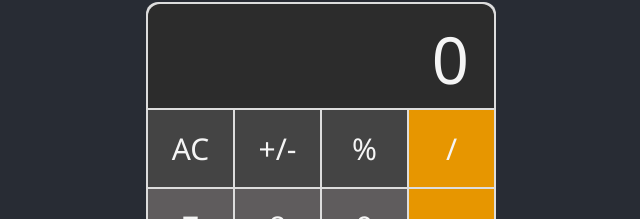
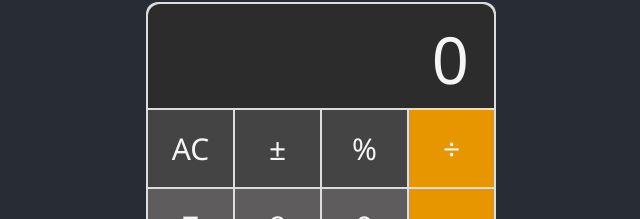
Before and after one commit to robpwatkins/maths, a React (Create React App) app: page / in a window 1280 px wide. Shown: the part 148-367 px from the top of the page, without its empty margins (319-959 px from the left). Built offline with nearby package versions, Linux system fonts and the light colour scheme.

Commit message:
refininggggg

```diff
--- a/src/components/Calculator.js
+++ b/src/components/Calculator.js
@@ -31,7 +31,7 @@ export default function Calculator() {
   }
 
   const handleOperatorClick = character => {
-    if (operator === '=') return setOperator(character);
+    if (!currentNum.length) return setOperator(character);
     else if (!runningTotal) setRunningTotal(currentNum[0]);
     else {
       let operatorNums = [runningTotal, currentNum[0]];
@@ -72,7 +72,7 @@ export default function Calculator() {
       />
       <Button
         name="function"
-        character="+/-"
+        character="±"
         handleClick={handlePlusMinisClick}
       />
       <Button
@@ -82,7 +82,7 @@ export default function Calculator() {
       />
       <Button
         name="operator"
-        character="/"
+        character="÷"
         handleClick={handleOperatorClick}
       />
       <Button
```
Also changed, not shown: 1 other file (tests, documents, lock files or other folders).
